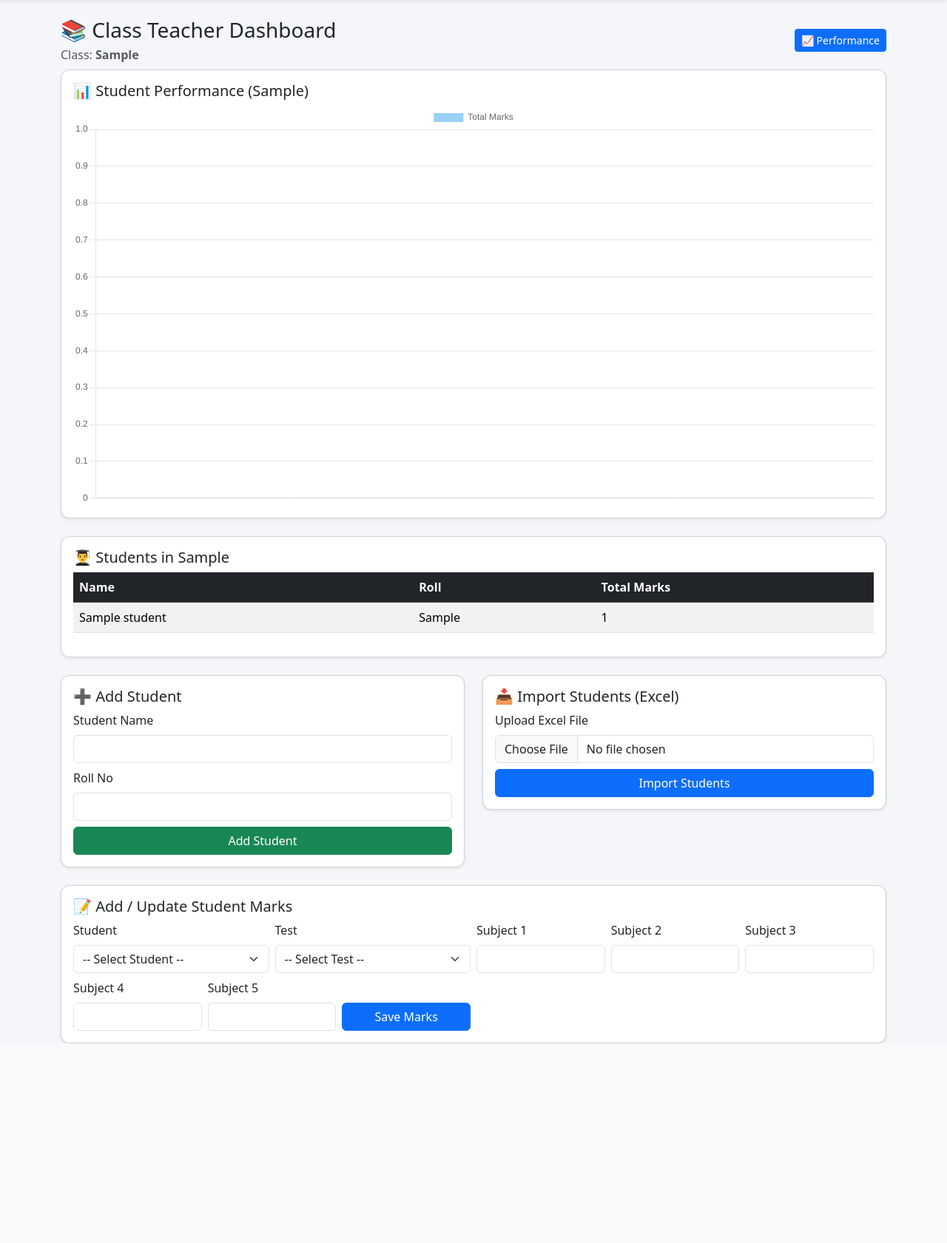
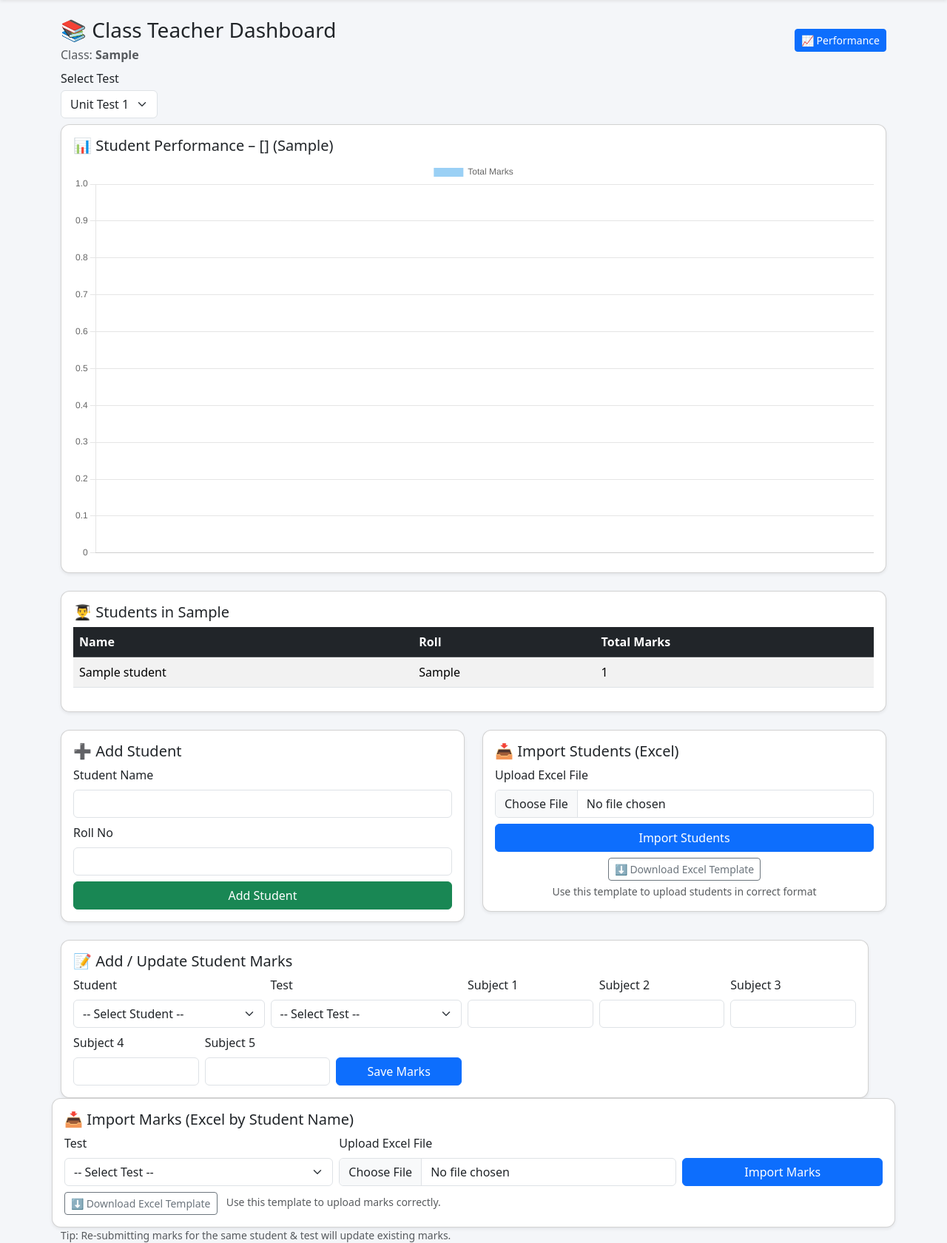
Before and after one commit to hsd01/student_teacher_management, a Flask app: template templates/teacher_dashboard.html in a window 1280 px wide. Shown: the part 56-1737 px from the top of the page at 74% size. Before the commit the page ends 1467 px from the top, so only its background shows below. Run offline with Flask 3, Linux system fonts and the light colour scheme; the template is opened without the code that fills it: most values are stand-ins (such as "Sample title", 1, 10 or a date in 2020).

Commit message:
changes: teacher_dashboard new fields and import and export for excel

```diff
--- a/app.py
+++ b/app.py
@@ -3,6 +3,10 @@ from werkzeug.security import generate_password_hash, check_password_hash
 from db import get_db_connection
 from fpdf import FPDF
 import pandas as pd
+from openpyxl import load_workbook
+from openpyxl import Workbook
+from flask import send_file
+import os
 
 app = Flask(__name__)
 app.secret_key = "supersecretkey"
@@ -69,41 +73,7 @@ def admin_dashboard():
     return render_template("admin_dashboard.html", teachers=teachers)
 
 
-"""@app.route("/students")
-def students():
-    if not login_required():
-        return redirect("/")
 
-    conn = get_db_connection()
-    cursor = conn.cursor(dictionary=True)
-    cursor.execute("SELECT * FROM students")
-    students = cursor.fetchall()
-    cursor.close()
-    conn.close()
-    return render_template("students.html", students=students)
-
-@app.route("/student/add", methods=["GET","POST"])
-def add_student():
-    if not login_required():
-        return redirect("/")
-
-    if request.method == "POST":
-        name = request.form["name"]
-        roll = request.form["roll"]
-        cls = request.form["class"]
-        marks = request.form["marks"]
-
-        conn = get_db_connection()
-        cursor = conn.cursor()
-        cursor.execute("INSERT INTO students (name, roll_no, class, marks) VALUES (%s,%s,%s,%s)",
-                       (name, roll, cls, marks))
-        conn.commit()
-        cursor.close()
-        conn.close()
-        return redirect("/students")
-
-    return render_template("student_form.html")
-"""
 @app.route("/student/<int:id>")
 def student_profile(id):
     conn = get_db_connection()
@@ -221,7 +191,7 @@ def students():
     conn.close()
 
     return render_template("students.html", students=students)
-
+"""
 @app.route("/dashboard")
 def dashboard():
     if "user_id" not in session:
@@ -244,6 +214,7 @@ def dashboard():
         "SELECT COALESCE(AVG(marks), 0) AS avg_marks FROM students WHERE class=%s",
         (teacher_class,)
     )
+    print("ssss:",teacher_class)
     avg_row = cursor.fetchone()
 
     cursor.close()
@@ -259,6 +230,54 @@ def dashboard():
         labels=labels,
         values=values,
         avg_marks=float(avg_row["avg_marks"])
+    )
+"""
+@app.route("/dashboard", methods=["GET", "POST"])
+def dashboard():
+    if "user_id" not in session:
+        return redirect("/")
+
+    conn = get_db_connection()
+    cursor = conn.cursor(dictionary=True)
+
+    # get teacher class
+    cursor.execute("SELECT class_teacher FROM users WHERE id=%s", (session["user_id"],))
+    teacher_class = cursor.fetchone()["class_teacher"]
+
+    # selected test (default = unit1)
+    selected_test = request.args.get("test", "unit1")
+
+    # get students
+    cursor.execute("SELECT id, name, roll_no FROM students WHERE class=%s", (teacher_class,))
+    students = cursor.fetchall()
+
+    # get marks for selected test
+    cursor.execute("""
+        SELECT s.name,
+               IFNULL(m.subject1,0)+IFNULL(m.subject2,0)+IFNULL(m.subject3,0)+
+               IFNULL(m.subject4,0)+IFNULL(m.subject5,0) AS total
+        FROM students s
+        LEFT JOIN student_marks m
+          ON s.id = m.student_id AND m.test_name = %s
+        WHERE s.class = %s
+        ORDER BY s.roll_no
+    """, (selected_test, teacher_class))
+
+    rows = cursor.fetchall()
+
+    labels = [r["name"] for r in rows]
+    values = [r["total"] for r in rows]
+
+    cursor.close()
+    conn.close()
+
+    return render_template(
+        "teacher_dashboard.html",
+        teacher_class=teacher_class,
+        students=students,
+        labels=labels,
+        values=values,
+        selected_test=selected_test
     )
 
 @app.route("/performance", methods=["GET", "POST"])
@@ -432,6 +451,116 @@ def save_marks():
 
     return redirect("/dashboard")
 
+@app.route("/marks/import", methods=["POST"])
+def import_marks_excel():
+    if "user_id" not in session:
+        return redirect("/")
+
+    file = request.files["file"]
+    test_name = request.form["test_name"]
+    class_name = request.form["class"]
+
+    wb = load_workbook(file)
+    sheet = wb.active
+
+    conn = get_db_connection()
+    cursor = conn.cursor(dictionary=True)
+
+    for row in sheet.iter_rows(min_row=2, values_only=True):
+        name, s1, s2, s3, s4, s5 = row
+
+        # get student id
+        cursor.execute(
+            "SELECT id FROM students WHERE name=%s AND class=%s",
+            (name, class_name)
+        )
+        student = cursor.fetchone()
+
+        if not student:
+            continue  # skip unknown students
+
+        student_id = student["id"]
+
+        # upsert marks
+        cursor.execute("""
+            INSERT INTO student_marks (student_id, test_name, subject1, subject2, subject3, subject4, subject5)
+            VALUES (%s,%s,%s,%s,%s,%s,%s)
+            ON DUPLICATE KEY UPDATE
+              subject1=VALUES(subject1),
+              subject2=VALUES(subject2),
+              subject3=VALUES(subject3),
+              subject4=VALUES(subject4),
+              subject5=VALUES(subject5)
+        """, (student_id, test_name, s1, s2, s3, s4, s5))
+
+    conn.commit()
+    cursor.close()
+    conn.close()
+
+    return redirect("/dashboard")
+"""@app.route("/marks/template")
+def download_marks_template():
+    wb = Workbook()
+    sheet = wb.active
+    sheet.title = "Marks Template"
+
+    # header row
+    sheet.append(["name", "subject1", "subject2", "subject3", "subject4", "subject5"])
+
+    file_path = "marks_template.xlsx"
+    wb.save(file_path)
+
+    return send_file(file_path, as_attachment=True)
+"""
+@app.route("/marks/template")
+def download_marks_template():
+    if "user_id" not in session:
+        return redirect("/")
+
+    conn = get_db_connection()
+    cursor = conn.cursor(dictionary=True)
+
+    # Get teacher class
+    cursor.execute("SELECT class_teacher FROM users WHERE id=%s", (session["user_id"],))
+    teacher = cursor.fetchone()
+    teacher_class = teacher["class_teacher"]
+
+    # Get students of this class
+    cursor.execute("SELECT name, roll_no FROM students WHERE class=%s ORDER BY roll_no", (teacher_class,))
+    students = cursor.fetchall()
+
+    cursor.close()
+    conn.close()
+
+    # Create Excel file
+    wb = Workbook()
+    sheet = wb.active
+    sheet.title = f"{teacher_class} Marks Template"
+
+    # Header row
+    sheet.append(["student_name", "subject1", "subject2", "subject3", "subject4", "subject5"])
+
+    # Pre-fill student names
+    for s in students:
+        sheet.append([s["name"], "", "", "", "", ""])
+
+    file_path = f"marks_template_{teacher_class}.xlsx"
+    wb.save(file_path)
+
+    return send_file(file_path, as_attachment=True)
+@app.route("/students/template")
+def download_students_template():
+    wb = Workbook()
+    sheet = wb.active
+    sheet.title = "Students Template"
+
+    # Header format for students import
+    sheet.append(["name", "roll_no", "class"])
+
+    file_path = "students_template.xlsx"
+    wb.save(file_path)
+
+    return send_file(file_path, as_attachment=True)
 
 if __name__ == "__main__":
     app.run(debug=True, host="0.0.0.0", port=5000)
--- a/templates/teacher_dashboard.html
+++ b/templates/teacher_dashboard.html
@@ -13,11 +13,26 @@
     📈 Performance
   </a>
 </div>
+<form method="GET" class="mb-2">
+  <div class="d-flex gap-2 align-items-end">
+    <div>
+      <label class="form-label mb-1">Select Test</label>
+      <select name="test" class="form-select" onchange="this.form.submit()">
+        <option value="unit1" {% if selected_test == 'unit1' %}selected{% endif %}>Unit Test 1</option>
+        <option value="unit2" {% if selected_test == 'unit2' %}selected{% endif %}>Unit Test 2</option>
+        <option value="halfyearly" {% if selected_test == 'halfyearly' %}selected{% endif %}>Half Yearly</option>
+        <option value="final" {% if selected_test == 'final' %}selected{% endif %}>Final Exam</option>
+      </select>
+    </div>
+  </div>
+</form>
 
 <div class="row mb-4">
   <div class="col-md-12">
     <div class="card p-3 shadow-sm">
-      <h5>📊 Student Performance ({{ teacher_class }})</h5>
+      <!--h5>📊 Student Performance ({{ teacher_class }})</h5-->
+      <h5>📊 Student Performance – {{ selected_test|capitalize }} ({{ teacher_class }})</h5>
+
       <canvas id="classPerformance"></canvas>
     </div>
   </div>
@@ -85,7 +100,7 @@
   </div>
 
   <!-- 📥 Import Excel -->
-  <div class="col-md-6">
+  <!--div class="col-md-6">
     <div class="card shadow-sm p-3">
       <h5>📥 Import Students (Excel)</h5>
       <form method="POST" action="/students/import" enctype="multipart/form-data">
@@ -100,7 +115,34 @@
       </form>
     </div>
   </div>
+</div-->
+<!-- 📥 Import Excel -->
+<div class="col-md-6">
+  <div class="card shadow-sm p-3">
+    <h5>📥 Import Students (Excel)</h5>
+    <form method="POST" action="/students/import" enctype="multipart/form-data">
+      <input type="hidden" name="class" value="{{ teacher_class }}">
+
+      <div class="mb-2">
+        <label class="form-label">Upload Excel File</label>
+        <input type="file" class="form-control" name="file" accept=".xlsx,.xls" required>
+      </div>
+
+      <button class="btn btn-primary w-100">Import Students</button>
+    </form>
+
+    <!-- ✅ Download Template -->
+    <div class="mt-2 text-center">
+      <a href="/students/template" class="btn btn-outline-secondary btn-sm">
+        ⬇ Download Excel Template
+      </a>
+      <small class="d-block text-muted mt-1">
+        Use this template to upload students in correct format
+      </small>
+    </div>
+  </div>
 </div>
+
 
 <div class="row mt-4">
   <!-- 📝 Add / Update Marks -->
@@ -163,4 +205,46 @@
   </div>
 </div>
 
+<div class="card shadow-sm p-3">
+  <h5>📥 Import Marks (Excel by Student Name)</h5>
+
+  <form method="POST" action="/marks/import" enctype="multipart/form-data" class="row g-2">
+    <input type="hidden" name="class" value="{{ teacher_class }}">
+
+    <div class="col-md-4">
+      <label class="form-label">Test</label>
+      <select name="test_name" class="form-select" required>
+        <option value="">-- Select Test --</option>
+        <option value="unit1">Unit Test 1</option>
+        <option value="unit2">Unit Test 2</option>
+        <option value="halfyearly">Half Yearly</option>
+        <option value="final">Final Exam</option>
+      </select>
+    </div>
+
+    <div class="col-md-5">
+      <label class="form-label">Upload Excel File</label>
+      <input type="file" class="form-control" name="file" accept=".xlsx" required>
+    </div>
+
+    <div class="col-md-3 align-self-end">
+      <button class="btn btn-primary w-100">Import Marks</button>
+    </div>
+  </form>
+
+  <!-- ✅ Download Template Button -->
+  <div class="mt-2">
+    <a href="/marks/template" class="btn btn-outline-secondary btn-sm">
+      ⬇ Download Excel Template
+    </a>
+    <small class="text-muted ms-2">
+      Use this template to upload marks correctly.
+    </small>
+  </div>
+</div>
+
+<small class="text-muted">
+  Tip: Re-submitting marks for the same student & test will update existing marks.
+</small>
+
 {% endblock %}
```
Also changed, not shown: 3 other files.
